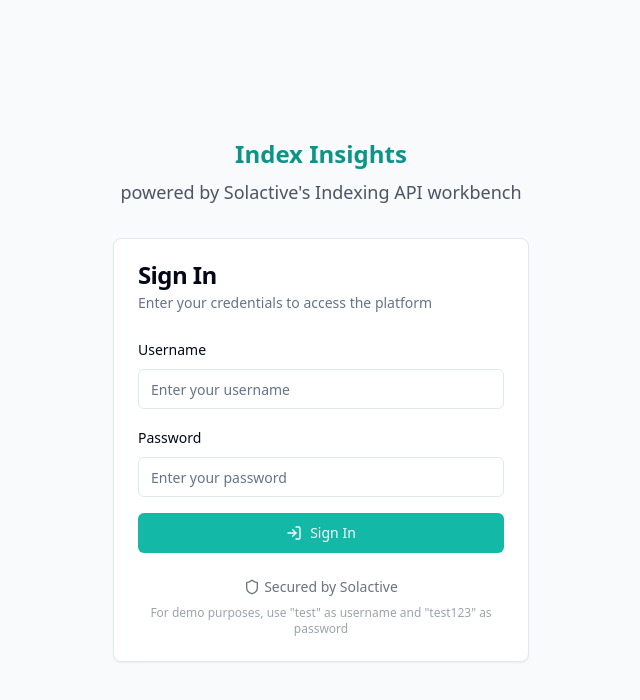
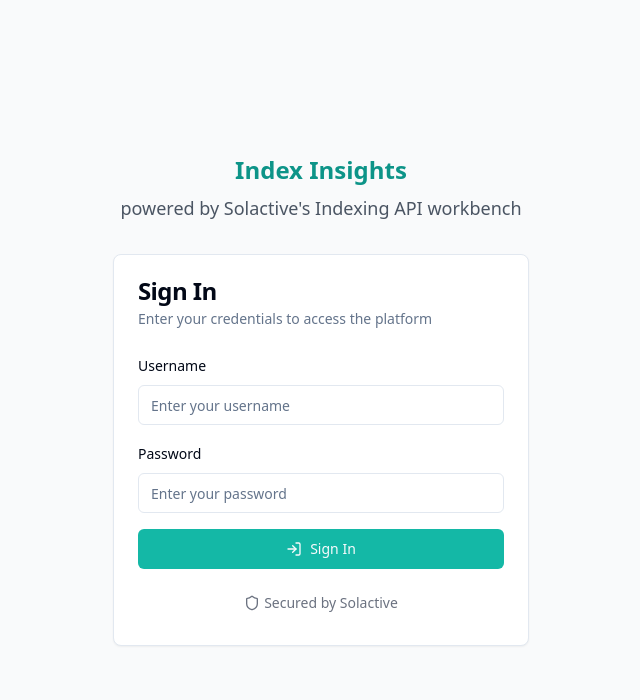
Before and after one commit to miStaBln/simulator-demo, a React (Vite) app: page /login in a window 1280 px wide. Shown: the top 700 px of the page, without its empty margins (319-959 px from the left). Built offline with nearby package versions, Linux system fonts and the light colour scheme.

Commit message:
Code edited in Lovable Code Editor
Edited UI in Lovable

```diff
--- a/src/pages/Login.tsx
+++ b/src/pages/Login.tsx
@@ -111,7 +111,7 @@ const Login = () => {
               <span>Secured by Solactive</span>
             </div>
             <div className="text-xs text-gray-400 text-center">
-              For demo purposes, use "test" as username and "test123" as password
+
             </div>
           </CardFooter>
         </Card>
```
